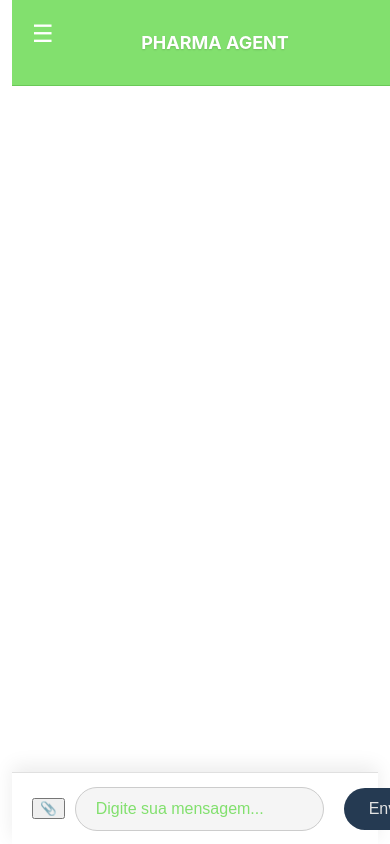
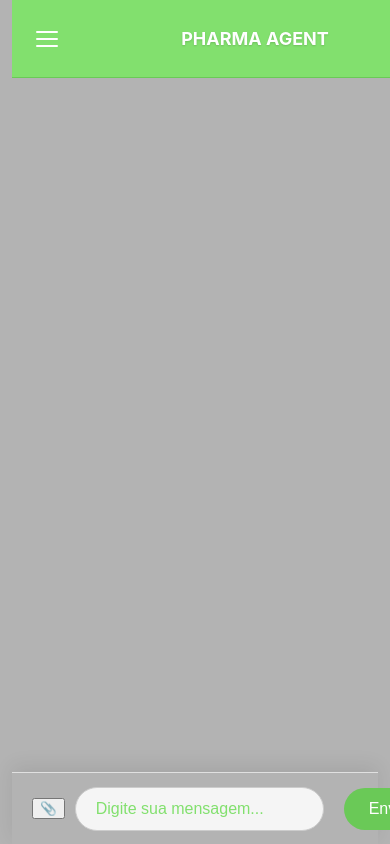
Before and after one commit to augdev1/pharmagent, a Django app: template agnoframework/chat/templates/chat/index.html in a window 390 px wide. Run offline with Django 5.2, Linux system fonts and the light colour scheme; the template is opened without the code that fills it, so the values that code supplies are empty; some web fonts are replaced.

Commit message:
UI: animated hamburger menu with collapse for desktop and mobile

```diff
--- a/agnoframework/chat/static/chat/style.css
+++ b/agnoframework/chat/static/chat/style.css
@@ -7,7 +7,7 @@ html, body {
 
 body {
     font-family: 'Google Sans', -apple-system, BlinkMacSystemFont, "Segoe UI", Roboto, Helvetica, Arial, sans-serif;
-    background-color: #ffffff;
+    background-color: hsl(0, 0%, 70%);
     color: #1a1a1a;
     box-sizing: border-box;
 }
@@ -123,7 +152,7 @@ body {
     flex-direction: column;
     max-width: 100%;
     height: 100vh;
-    background-color: #ffffff;
+    background-color: hsl(0, 0%, 70%);
     position: relative;
     overflow: hidden; /* Prevent content from overflowing */
 }
@@ -159,26 +188,56 @@ body {
     max-width: 75%;
 }
 
+/* ── Hamburger button ── */
 .menu-toggle {
-    display: none;
     background: none;
     border: none;
-    color: #ffffff;
-    font-size: 24px;
-    padding: 10px;
     cursor: pointer;
+    padding: 8px;
     position: absolute;
-    left: 10px;
-    top: 10px;
+    left: 16px;
+    top: 50%;
+    transform: translateY(-50%);
+    z-index: 200;
+    display: flex;
+    flex-direction: column;
+    justify-content: center;
+    align-items: center;
+    gap: 5px;
+    width: 38px;
+    height: 38px;
+    border-radius: 6px;
+    transition: background 0.2s;
 }
+
+.menu-toggle:hover {
+    background: rgba(255,255,255,0.15);
+}
+
+/* The three bars */
+.bar {
+    display: block;
+    width: 22px;
+    height: 2px;
+    background-color: #ffffff;
+    border-radius: 2px;
+    transition:
+        transform 0.35s cubic-bezier(.23,1,.32,1),
+        opacity   0.25s ease,
+        width     0.25s ease;
+    transform-origin: center;
+}
+
+/* Animate bars → X when .open */
+.menu-toggle.open .bar1 { transform: translateY(7px) rotate(45deg); }
+.menu-toggle.open .bar2 { opacity: 0; width: 0; }
+.menu-toggle.open .bar3 { transform: translateY(-7px) rotate(-45deg); }
 
 @media (max-width: 768px) {
     /* mobile input sizing and safe-area handling */
     :root { --input-height: 72px; }
 
-    .menu-toggle { display: block; }
-
-    .chat-header { padding-left: 50px; }
+    .chat-header { padding-left: 60px; }
 
     .chat-input {
         /* make input sticky above messages and above system safe area (iPhone home indicator) */
@@ -186,7 +245,7 @@ body {
         bottom: env(safe-area-inset-bottom);
         z-index: 1200; /* keep input above messages */
         box-shadow: 0 -6px 18px rgba(0,0,0,0.08);
-        background: #ffffff;
+        background: hsl(0, 0%, 70%);
         margin-top: auto;
         height: var(--input-height);
         display: flex;
@@ -390,7 +449,7 @@ body {
     margin-top: auto;
     position: sticky;
     bottom: 0;
-    background: #ffffff;
+    background: hsl(0, 0%, 70%);
     z-index: 100;
     width: 100%;
     max-width: 820px;
@@ -414,8 +473,8 @@ body {
 }
 
 #send-button {
-    background-color: #253A52;
-    color: #E3E3E3;
+    background-color: #6ac957;
+    color: #ffffff;
     border: none;
     border-radius: 24px;
     padding: 12px 25px;
@@ -427,11 +486,11 @@ body {
 }
 
 #send-button:hover {
-    background-color: #304A68;
+    background-color: #6ac957;
 }
 
 .chat-header {
-    padding: 20px;
+    padding: 16px 20px 16px 60px;
     border-bottom: 1px solid #6ac957;
     background: #82E06E;
     position: sticky;
--- a/agnoframework/chat/templates/chat/index.html
+++ b/agnoframework/chat/templates/chat/index.html
@@ -42,7 +42,11 @@
         </div>
         <div class="chat-container">
             <div class="chat-header">
-                <button id="menu-toggle" class="menu-toggle">☰</button>
+                <button id="menu-toggle" class="menu-toggle" aria-label="Menu">
+                    <span class="bar bar1"></span>
+                    <span class="bar bar2"></span>
+                    <span class="bar bar3"></span>
+                </button>
                 <h1 class="page-title">PHARMA AGENT</h1>
             </div>
         <div class="chat-history">
@@ -92,9 +96,16 @@
         const imageFileNameSpan = document.getElementById('image-file-name');
         const removeImageButton = document.getElementById('remove-image-button');
 
-        // Mobile menu toggle
+        const appContainer = document.querySelector('.app-container');
+
+        // Hamburger toggle — desktop collapses sidebar, mobile slides in
         menuToggle.addEventListener('click', () => {
-            sidebar.classList.toggle('show');
+            menuToggle.classList.toggle('open');
+            if (window.innerWidth > 768) {
+                appContainer.classList.toggle('sidebar-hidden');
+            } else {
+                sidebar.classList.toggle('show');
+            }
         });
 
         // Close sidebar when clicking outside on mobile
@@ -104,6 +115,7 @@
                 !menuToggle.contains(e.target) &&
                 sidebar.classList.contains('show')) {
                 sidebar.classList.remove('show');
+                menuToggle.classList.remove('open');
             }
         });
 
```
Also changed, not shown: other parts of agnoframework/chat/static/chat/style.css (+36 -7 lines).
